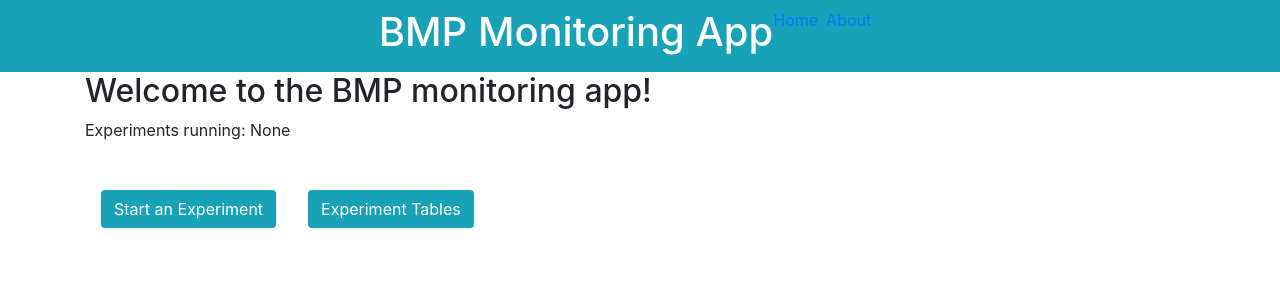
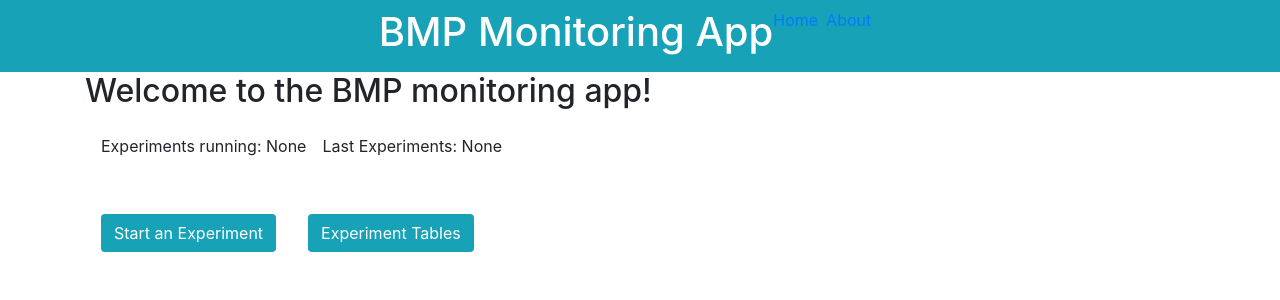
Before and after one commit to BMPMS-Micro2/bmp, a React (Create React App) app: page /home in a window 1280 px wide. Shown: the top 300 px of the page. Built offline with nearby package versions, Linux system fonts and the light colour scheme.

Commit message:
Fix to reactor and experiment component

```diff
--- a/package.json
+++ b/package.json
@@ -12,7 +12,8 @@
     "react-dropdown": "^1.7.0",
     "react-router": "^5.1.2",
     "react-router-dom": "^5.1.2",
-    "react-scripts": "3.4.1"
+    "react-scripts": "3.4.1",
+    "react-simple-checkbox": "^1.3.0"
   },
   "scripts": {
     "start": "react-scripts start",
--- a/src/components/experiment.jsx
+++ b/src/components/experiment.jsx
@@ -2,6 +2,7 @@ import React, { Component } from "react";
 import ReactDropdown from "react-dropdown";
 import 'react-dropdown/style.css';
 import Reactor from "./reactor";
+import Checkbox from "react-simple-checkbox";
 
 class Experiment extends Component{
     state = {
@@ -52,9 +53,8 @@ class Experiment extends Component{
                             <Reactor></Reactor>
                             <Reactor></Reactor>
                     </ul>
-
-                <label className={"m-2"}>Description: </label>
-                    <textarea className="form-control" type={"text"} onChange={this.handleDescription} rows={"3"} /><br></br>
+                    <Checkbox/>
+                    <br></br>
                 <button onClick={this.handleStartExperiment} className={"btn bg-info text-white m-2"}>Start Experiment</button>
 
                     <button className="btn bg-info text-white m-2" type="button" data-toggle="collapse"
@@ -64,9 +64,7 @@ class Experiment extends Component{
 
                     <div className="collapse" id="collapseNewSubstrate">
                         <form onSubmit={this.handleNewSubstrate}>
-                            <div className="card card-body">
-                                <input type="text"/>
-                            </div>
+                            <input type="text"/>
                         </form>
                     </div>
 
--- a/src/components/menu.jsx
+++ b/src/components/menu.jsx
@@ -7,7 +7,7 @@ class Menu extends Component{
         return (
             <div className="container">
                 <h2>Welcome to the BMP monitoring app!</h2>
-                <label>Experiments running:  None</label><br/><br/>
+                <label className={"m-3"}>Experiments running:  None</label><label>Last Experiments:  None</label><br/><br/>
                 <Link to="/experiment">
                      <button className={"btn bg-info text-white m-3"}>Start an Experiment</button>
                 </Link>
--- a/src/components/reactor.jsx
+++ b/src/components/reactor.jsx
@@ -1,12 +1,12 @@
 import React, { Component } from "react";
 import ReactDropdown from "react-dropdown";
 import 'react-dropdown/style.css';
+import Checkbox from 'react-simple-checkbox';
 
 class Reactor extends Component{
     state = {}
 
     substrates = ['Potato', 'Carrots', 'Celery', 'Something'];
-
     handleDescription = (e) => {
         this.setState({
             description: e.target.value
@@ -18,8 +18,12 @@ class Reactor extends Component{
         return (
             <div className={"card container col-12 col-lg-4 login-card mt-2 "}>
                 <form>
-                <label className={"m-2"}>Select Substrate: </label>
+                    <label className={"m-2"}>Select Substrate: </label>
                     <ReactDropdown options={this.substrates} value = {this.substrates[0]} /><br></br>
+                     <label className={"m-2"}>Select Particulate Size: </label>
+                    <ReactDropdown options={['Small','Medium', 'Large']} value = {'Small'} /><br></br>
+                    <label className={"m-2"}>Description: </label>
+                    <textarea className="form-control" type={"text"} onChange={this.handleDescription} rows={"3"} /><br></br>
                 </form>
             </div>
         );
```
Also changed, not shown: 1 other file (tests, documents, lock files or other folders).
